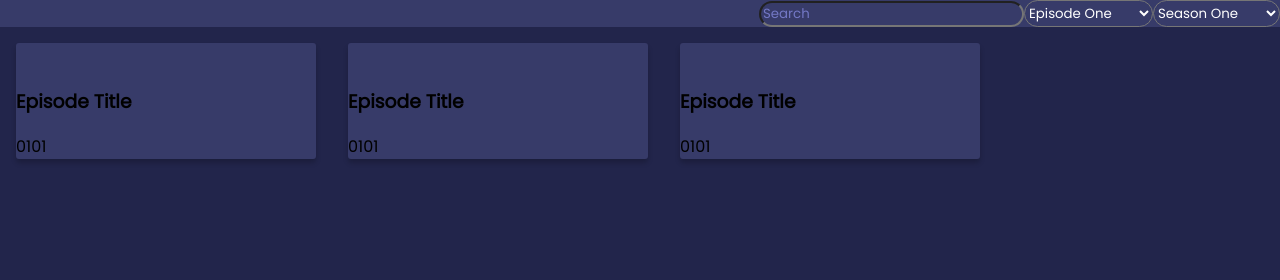
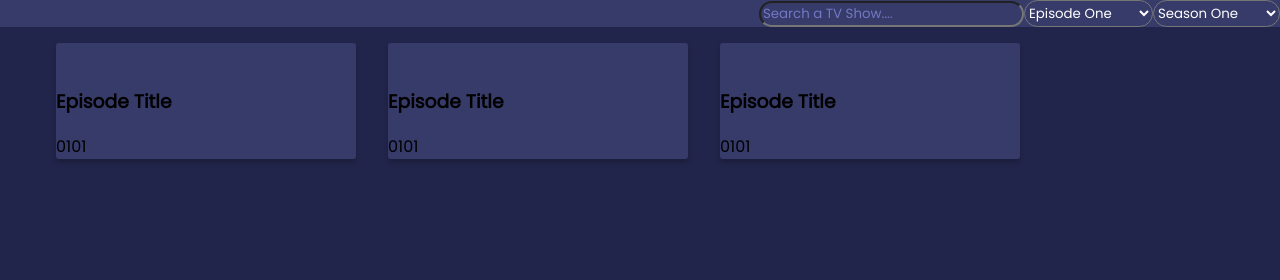
Before and after one commit to dotdashdon/tv_project_v3, a plain HTML site: page index.html in a window 1280 px wide. Drawn offline with Linux system fonts and the light colour scheme; no server answers.

Commit message:
li added

```diff
--- a/index.html
+++ b/index.html
@@ -15,7 +15,7 @@
 
   <header>
     <form id="form">
-      <input type="text" id="search" class="search" placeholder="Search">
+      <input type="text" id="search" class="search" placeholder="Search a TV Show....">
     </form>
 
     <label for="dropDownEpisodes"></label>
@@ -42,6 +42,8 @@
   </header>
 
   <main id="main">
+
+    <ul class="ul" id='resultsList'></ul>
     <div class="episode">
       <img src="" alt="">
       <div class="epsiode-info">
```
